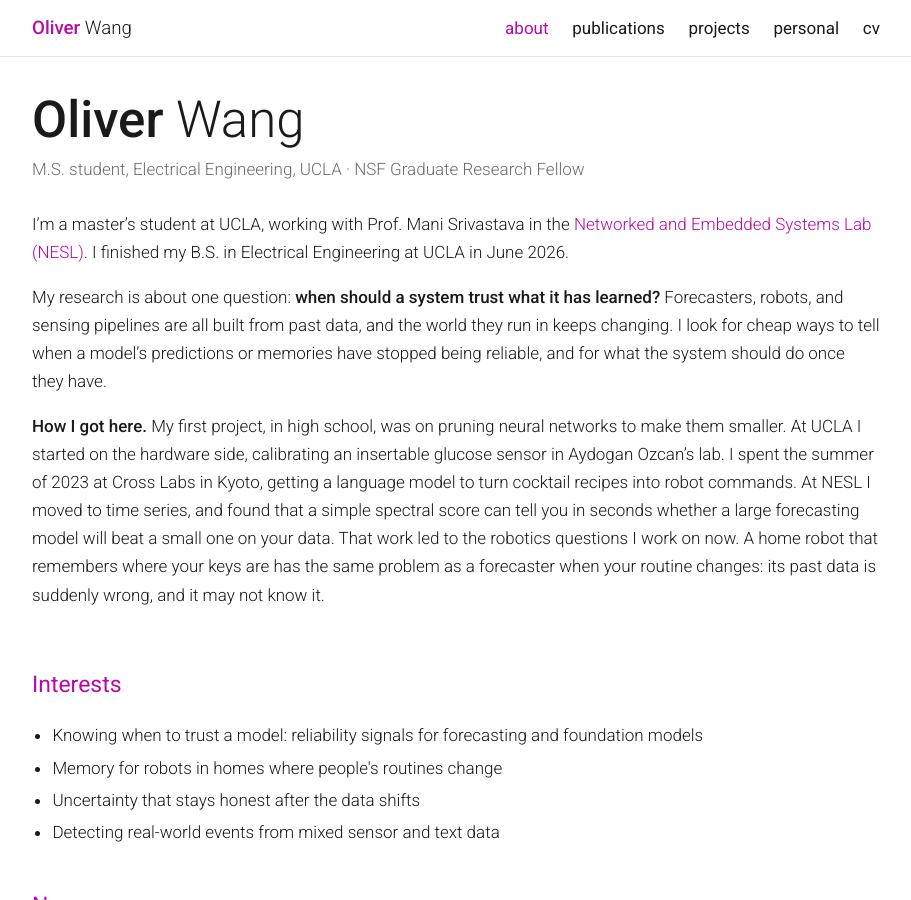
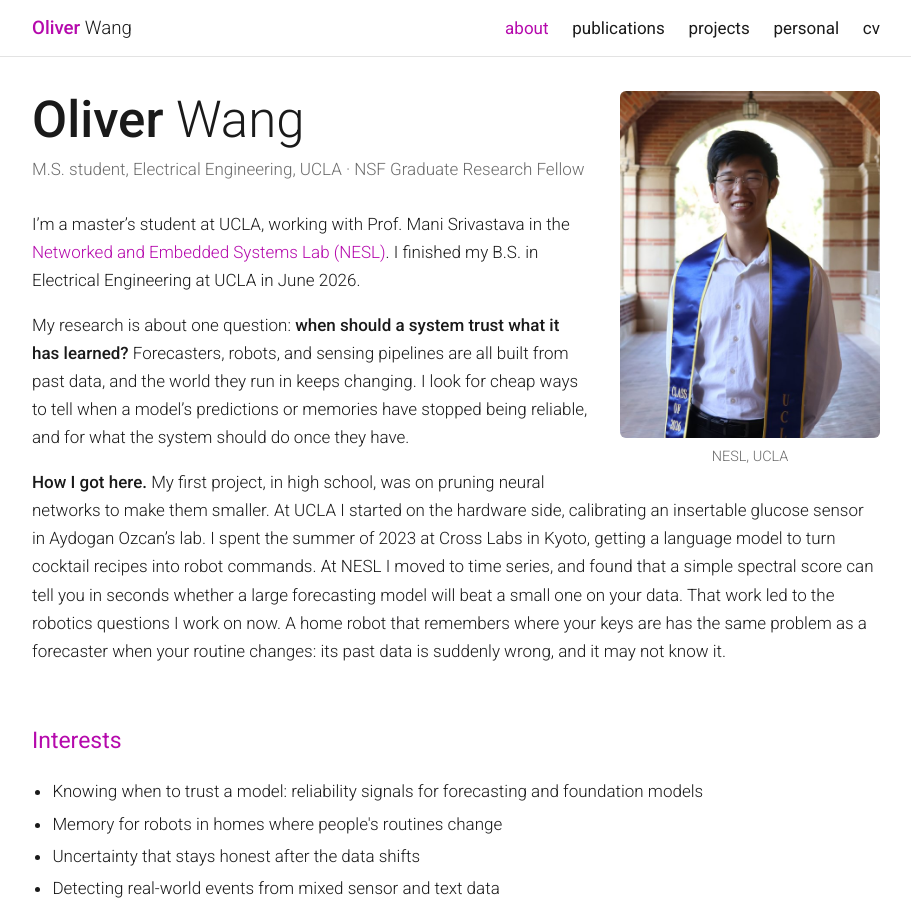
Before and after one commit to owang22/owang22.github.io, a Jekyll site: the page built from index.md, in a window 1280 px wide and 900 px high. Shown: the whole window, without its empty margins (184-1095 px from the left). Built offline with Jekyll 4.4.1, drawn with Linux system fonts in a browser that asks for light colours.

Commit message:
Add profile photo to home page
Co-Authored-By: Claude Opus 5.5 <noreply@anthropic.com>
Claude-Session: https://claude.ai/code/session_01GistdnRsAma4GnTAFVuJ3e

```diff
--- a/index.md
+++ b/index.md
@@ -6,15 +6,14 @@ layout: default
 {% assign profile = site.static_files | where: "path", "/assets/img/profile.jpg" | first %}
 
 <div class="clearfix" markdown="1">
-<h1 class="about-title"><strong>{{ site.first_name }}</strong> {{ site.last_name }}</h1>
-<p class="about-subtitle">M.S. student, Electrical Engineering, UCLA · NSF Graduate Research Fellow</p>
-
 {% if profile %}
 <div class="profile">
   <img src="{{ '/assets/img/profile.jpg' | relative_url }}" alt="Photo of Oliver Wang">
-  <div class="profile-caption">Networked and Embedded Systems Lab<br>UCLA</div>
+  <div class="profile-caption">NESL, UCLA</div>
 </div>
 {% endif %}
+<h1 class="about-title"><strong>{{ site.first_name }}</strong> {{ site.last_name }}</h1>
+<p class="about-subtitle">M.S. student, Electrical Engineering, UCLA · NSF Graduate Research Fellow</p>
 
 I'm a master's student at UCLA, working with Prof. Mani Srivastava in the [Networked and Embedded Systems Lab (NESL)](https://nesl.ee.ucla.edu/). I finished my B.S. in Electrical Engineering at UCLA in June 2026.
 
```
Also changed, not shown: assets/img/profile.jpg (added).
